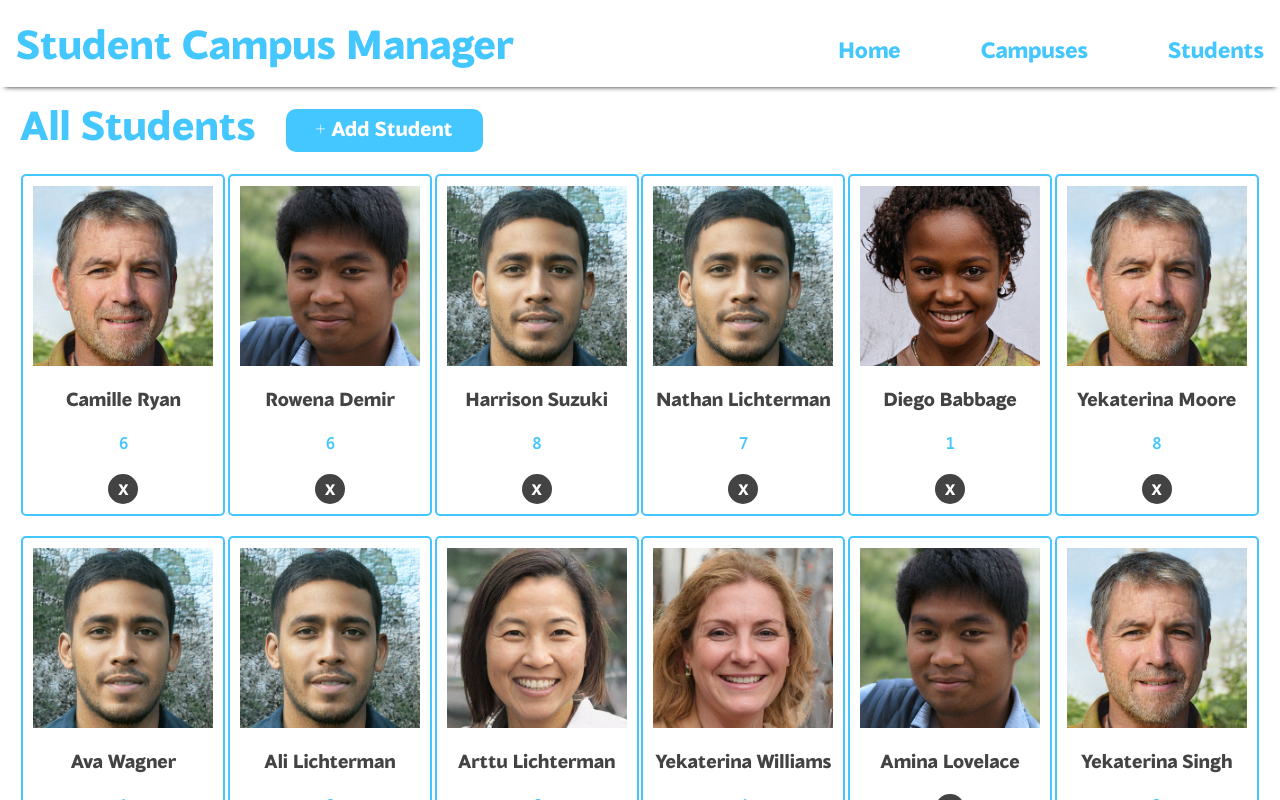
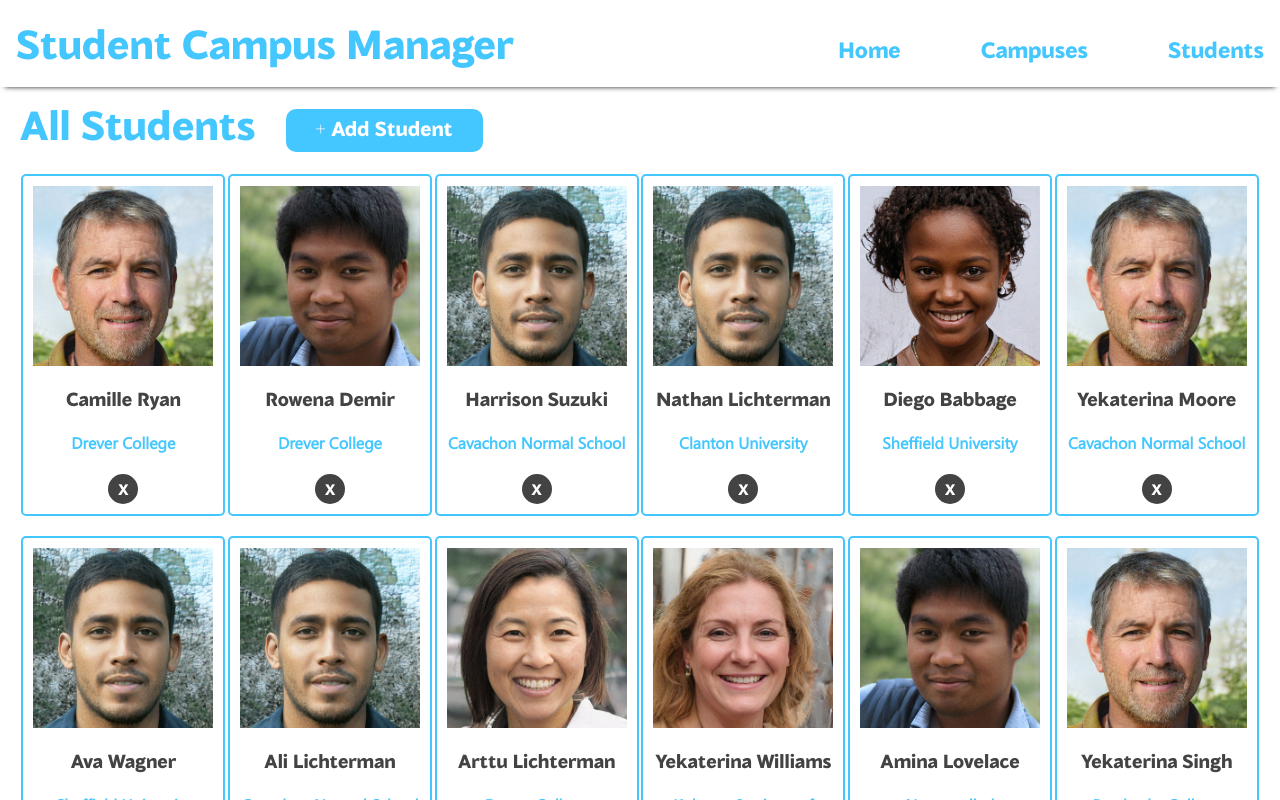
Before and after one commit to isabellab3/Student-Campus-Manager-Frontend, a React (Create React App) app: page /allstudents in a window 1280 px wide. Shown: the top 800 px of the page. Built offline with nearby package versions, Linux system fonts and the light colour scheme.

Commit message:
Added campus name instead of campus id to All Students page

```diff
--- a/src/components/containers/AllStudentsContainer.jsx
+++ b/src/components/containers/AllStudentsContainer.jsx
@@ -7,10 +7,12 @@ class AllStudentsContainer extends Component {
   render() {
     return (
       <div>
+
         <AllStudentsView
           allStudents={this.props.allStudents}
           buttonFunction="remove"
           buttonText="X"
+          allCampuses={this.props.allCampuses}
         />
       </div>
     );
@@ -18,7 +20,10 @@ class AllStudentsContainer extends Component {
 }
 
 function mapStateToProps(state) {
-  return { allStudents: state.studentReducer.allStudents };
+  return {
+    allStudents: state.studentReducer.allStudents,
+    allCampuses: state.campusReducer.allCampuses
+  };
 }
 
 export default connect(mapStateToProps)(AllStudentsContainer);
--- a/src/components/views/AllStudentsView.jsx
+++ b/src/components/views/AllStudentsView.jsx
@@ -4,7 +4,16 @@ import { StudentCard } from "..";
 
 function AllStudentsView(props) {
     let studentElements = [];
+    let campusNameToBePassed = "";
+
+    // The campuses are passed down as props from the Store so you can access it using the student's campus id
     for (let i = 0; i < props.allStudents.length; i++) {
+      if(props.allStudents[i].campus != null && props.allStudents[i].campus != undefined) {
+        console.log("campus name", props.allCampuses[props.allStudents[i].campus].campusName);
+        campusNameToBePassed = props.allCampuses[props.allStudents[i].campus].campusName;
+      } else {
+        campusNameToBePassed = "Not enrolled";
+      }
 
       studentElements.push(
         <div className="student-grid-item">
@@ -12,6 +21,7 @@ function AllStudentsView(props) {
             student={props.allStudents[i]}
             buttonFunction={props.buttonFunction}
             buttonText={props.buttonText}
+            campusName={campusNameToBePassed}
           />
         </div>
       );
--- a/src/components/views/StudentCard.jsx
+++ b/src/components/views/StudentCard.jsx
@@ -3,7 +3,7 @@ import PropTypes from "prop-types"
 import './StudentCard.css'
 
 const StudentCard = props => {
-  console.log(props);
+  // console.log(props);
   return (
     <div className='student-card-container'>
       <div className='student-card'>
@@ -13,7 +13,7 @@ const StudentCard = props => {
         </a>
         </div>
           <h3> {props.student.firstName} {props.student.lastName} </h3>
-          <h4> {props.student.campus} </h4>
+          <h4> {props.campusName} </h4>
           <button onClick={props.onClick}>{props.buttonText}</button>
       </div>
     </div>
```
